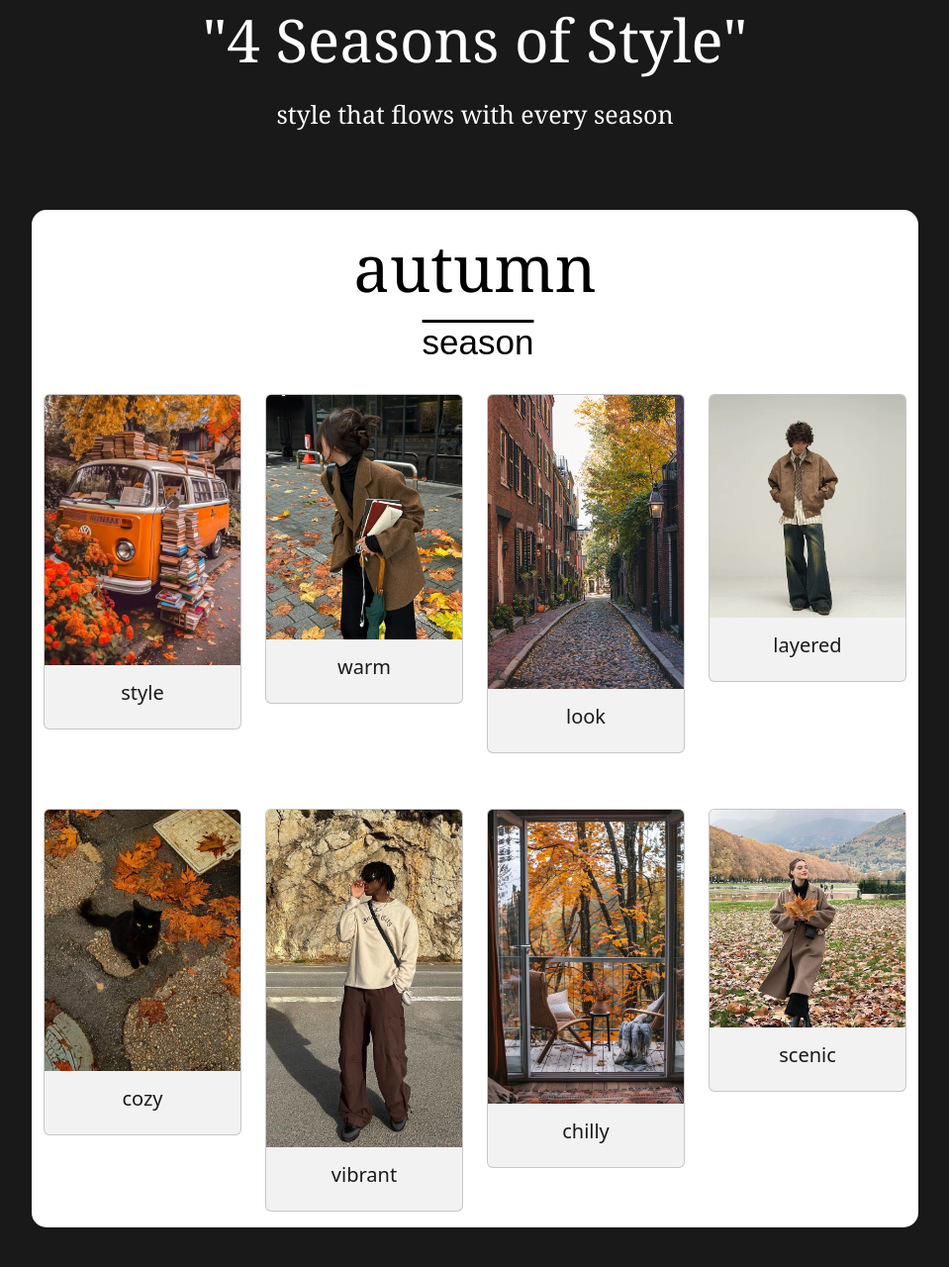
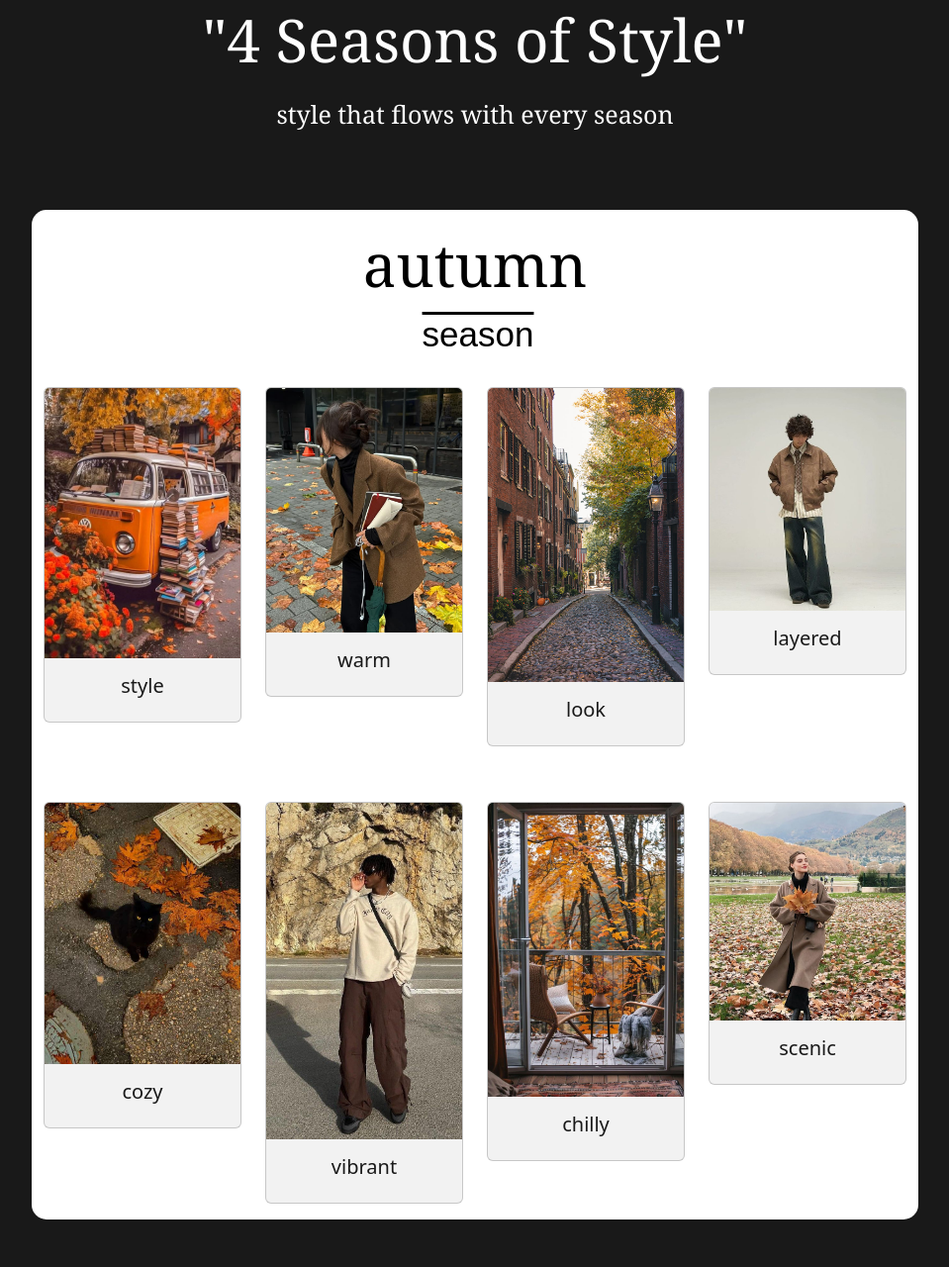
Before and after one commit to kentdrlo/kentdrlo.github.io, a PHP site: page /project-03/index.html in a window 1280 px wide. Shown: the part 786-2066 px from the top of the page at 99% size, without its empty margins (160-1119 px from the left). Run offline with PHP 8.4, Linux system fonts and the light colour scheme.

Commit message:
Update style.css

```diff
--- a/project-03/style.css
+++ b/project-03/style.css
@@ -47,7 +47,7 @@ body {
 
 .fall-title {
     text-align: center;
-    font-size: 65px;
+    font-size: 60px;
     color: black;
     font-family: Cambria, Cochin, Georgia, Times, 'Times New Roman', serif;
     margin-top: 10px;
```
